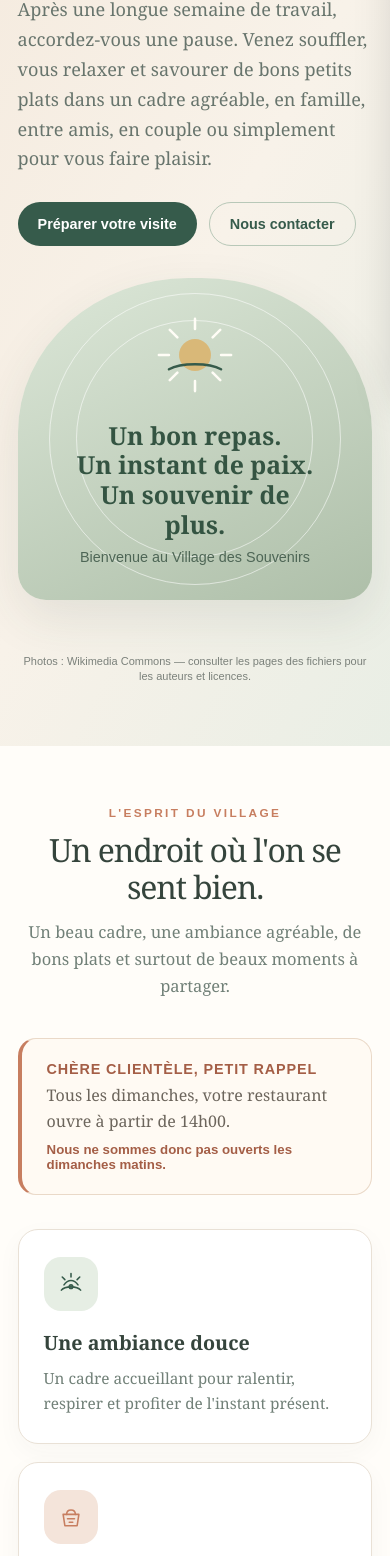
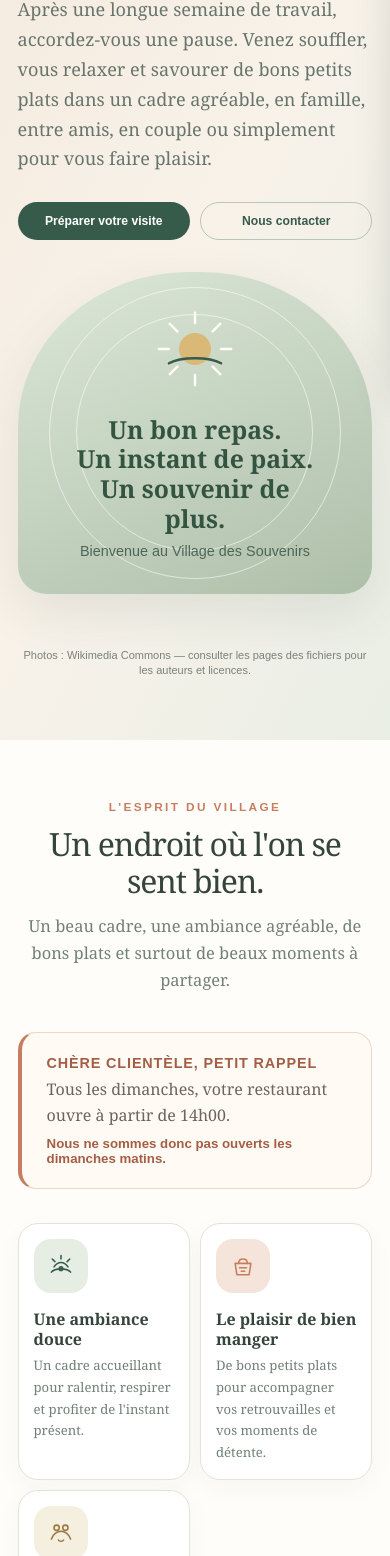
Before and after one commit to site0dev/Village-des-souvenirs-, a plain HTML site: page index.html in a window 390 px wide. Shown: the part 444-2000 px from the top of the page. Drawn offline with Linux system fonts and the light colour scheme.

Commit message:
Add files via upload

```diff
--- a/index.html
+++ b/index.html
@@ -160,7 +160,20 @@ footer p{color:#d4dfd5;font: .85rem Arial,sans-serif;margin:5px 0}
 .send{width:100%}
 .note{font-size:.74rem;color:var(--muted);margin:9px 0 0}
 @media(max-width:820px){.hero-grid,.hours-grid,.location-panel{grid-template-columns:1fr}.hero-art{min-height:270px}.navlinks{display:none}.experience-grid{grid-template-columns:1fr 1fr}}
-@media(max-width:560px){.hero{padding:62px 0}.hero-grid{gap:32px}.experience-grid{grid-template-columns:1fr}.coming-grid{grid-template-columns:repeat(2,minmax(0,1fr));gap:10px}.coming-card{padding:16px;min-height:190px}.coming-card h3{font-size:1rem}section{padding:60px 0}.nav{height:74px}.brand svg{width:45px;height:45px}.brand-name{font-size:.85rem}.cart-trigger{padding:10px 13px;font-size:.78rem}.cta-panel{padding:35px 20px}.hours-card{padding:23px}}
+@media(max-width:560px){
+  .hero{padding:62px 0}.hero-grid{gap:32px}
+  /* Toutes les listes et collections de cartes passent en grille mobile 2x2. */
+  .experience-grid,.coming-grid,.product-grid,.contact-list,.hero-actions{
+    display:grid;grid-template-columns:repeat(2,minmax(0,1fr));gap:10px;align-items:stretch
+  }
+  .info-card{padding:15px;min-width:0}.info-card h3{font-size:1rem;line-height:1.25}.info-card p{font-size:.82rem}
+  .coming-card{padding:16px;min-height:190px;min-width:0}.coming-card h3{font-size:1rem}
+  .contact-link{min-width:0;min-height:64px;padding:10px;display:flex;flex-direction:column;align-items:flex-start;justify-content:center;gap:3px;font-size:.8rem;overflow-wrap:anywhere}
+  .contact-link span:last-child{font-size:.72rem}
+  .hero-actions .btn{min-width:0;padding:11px 9px;font-size:.76rem;text-align:center;white-space:normal}
+  .product-grid{gap:10px}.product-visual{min-height:95px;font-size:.9rem}.product-info{padding:12px}.product-info h4{font-size:.95rem}.product-info p{font-size:.8rem}.product-buy{align-items:stretch}.product-buy strong{font-size:.78rem}.add-btn{width:100%;padding:10px}
+  section{padding:60px 0}.nav{height:74px}.brand svg{width:45px;height:45px}.brand-name{font-size:.85rem}.cart-trigger{padding:10px 13px;font-size:.78rem}.cta-panel{padding:35px 20px}.hours-card{padding:23px}
+}
 </style>
 </head>
 <body>
```
